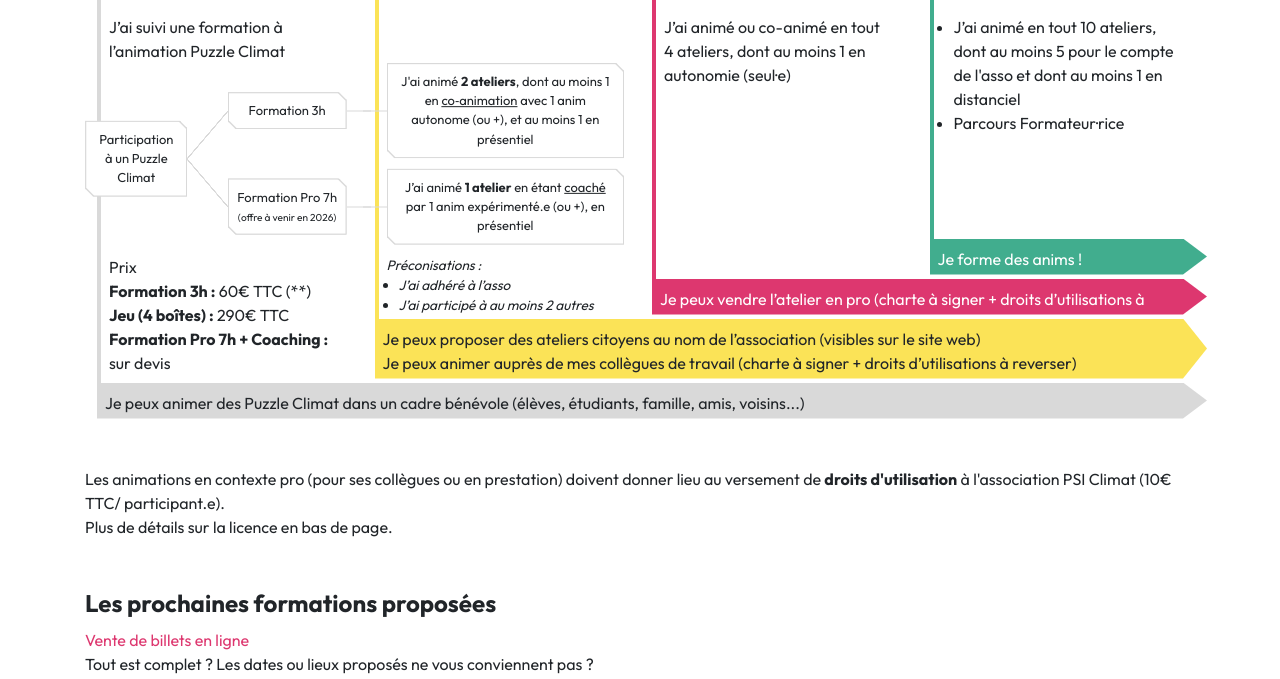
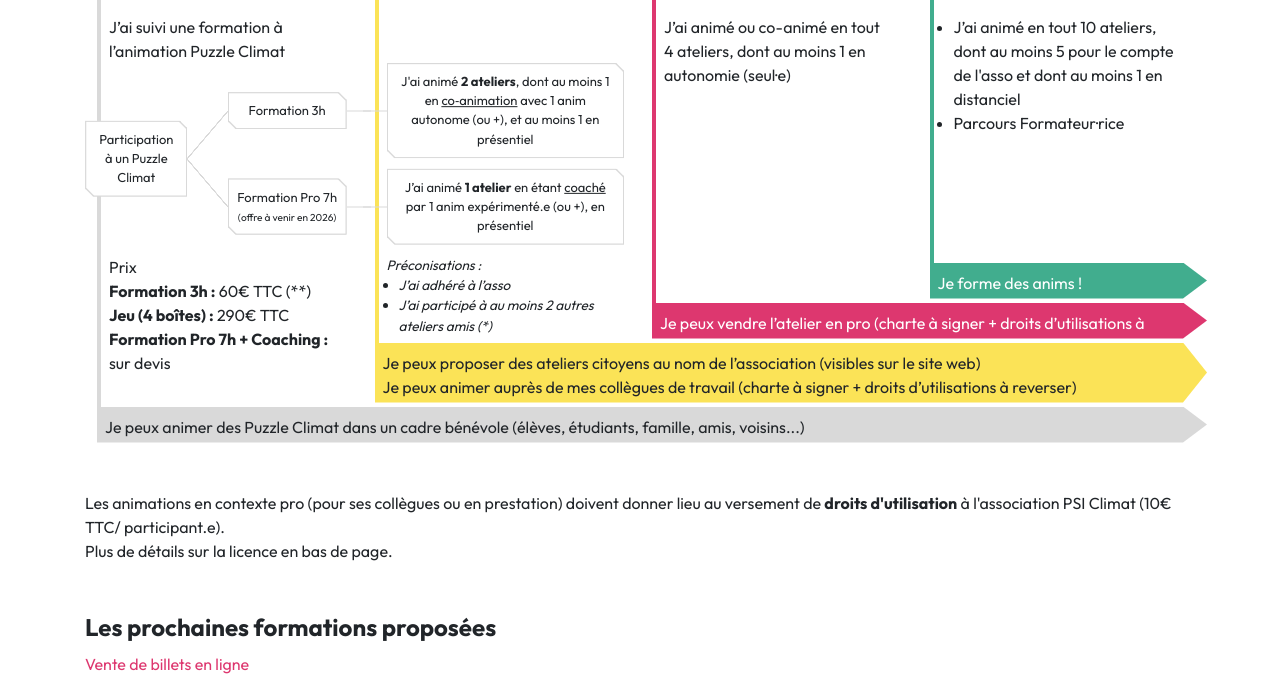
Before and after one commit to puzzleclimat/puzzleclimat.org, a PHP site: page /formations.html in a window 1280 px wide. Shown: the part 608-1287 px from the top of the page. Run offline with PHP 8.4, Linux system fonts and the light colour scheme; some libraries are stand-ins or nearby versions.

Commit message:
fix(parcours): height fixes

```diff
--- a/css/custom.css
+++ b/css/custom.css
@@ -674,7 +674,7 @@
 
 
 #parcours article footer {
-  padding: 0.5rem;
+  padding: 0.5rem 1.5rem 0.5rem 0.5rem;
   margin-left: 0.75rem;
   font-size: 1rem;
   align-items: center;
@@ -715,25 +715,25 @@
 }
 
 #parcours #etape-neoanim .etape-details {
-  height: 24rem;
+  height: 25.5rem;
 }
 
 #parcours #etape-autonome .etape-details {
-  height: 20rem;
+  height: 21.5rem;
 }
 
 #parcours #etape-experimentee .etape-details {
-  height: 17.5rem;
+  height: 19rem;
 }
 
 #parcours #etape-formateurrice .etape-details {
-  height: 15rem;
+  height: 16.5rem;
 }
 
 @media (max-width: 1199px) {
 
   #parcours #etape-neoanim .etape-details {
-    height: 26.75rem;
+    height: 28.25rem;
   }
 
   #parcours #etape-neoanim  {
```
